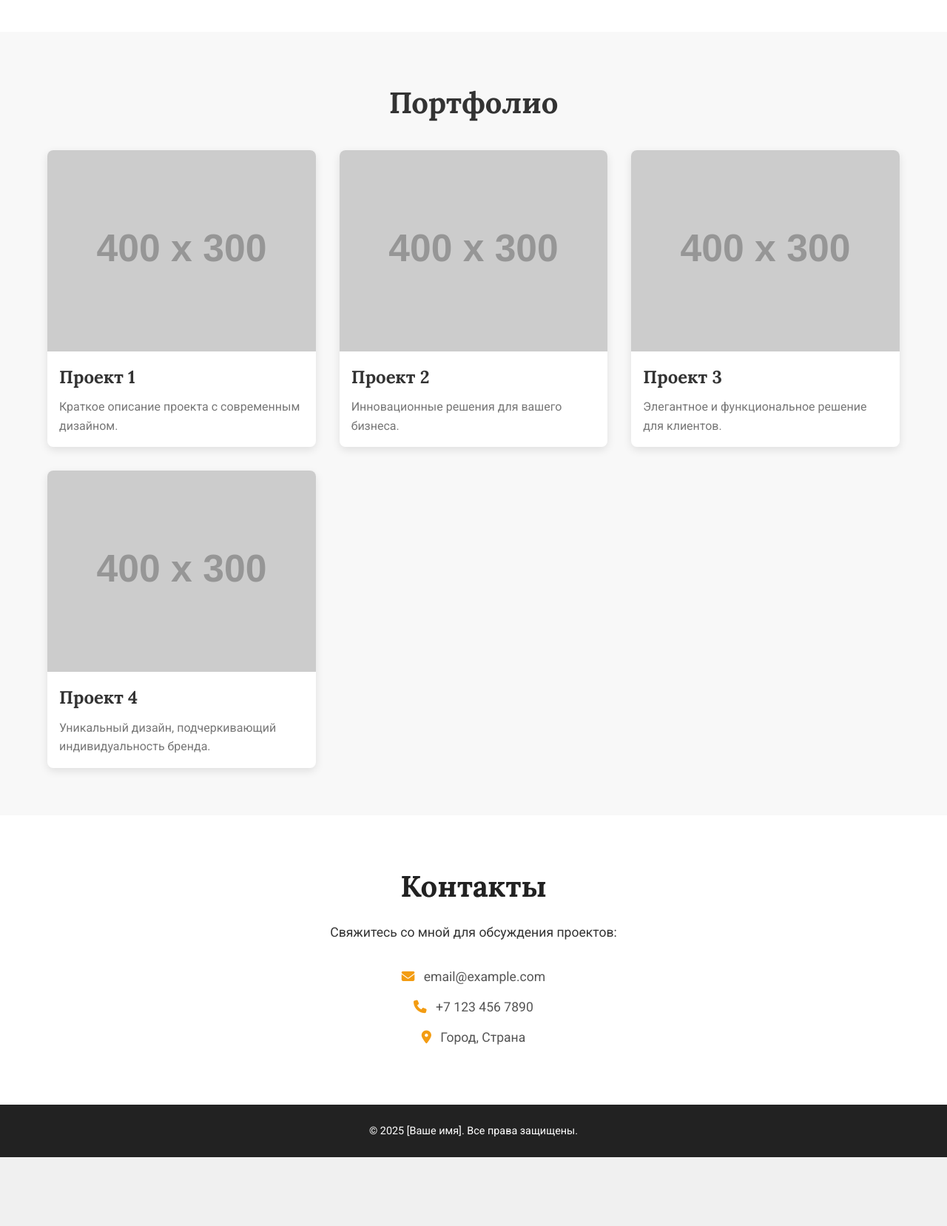
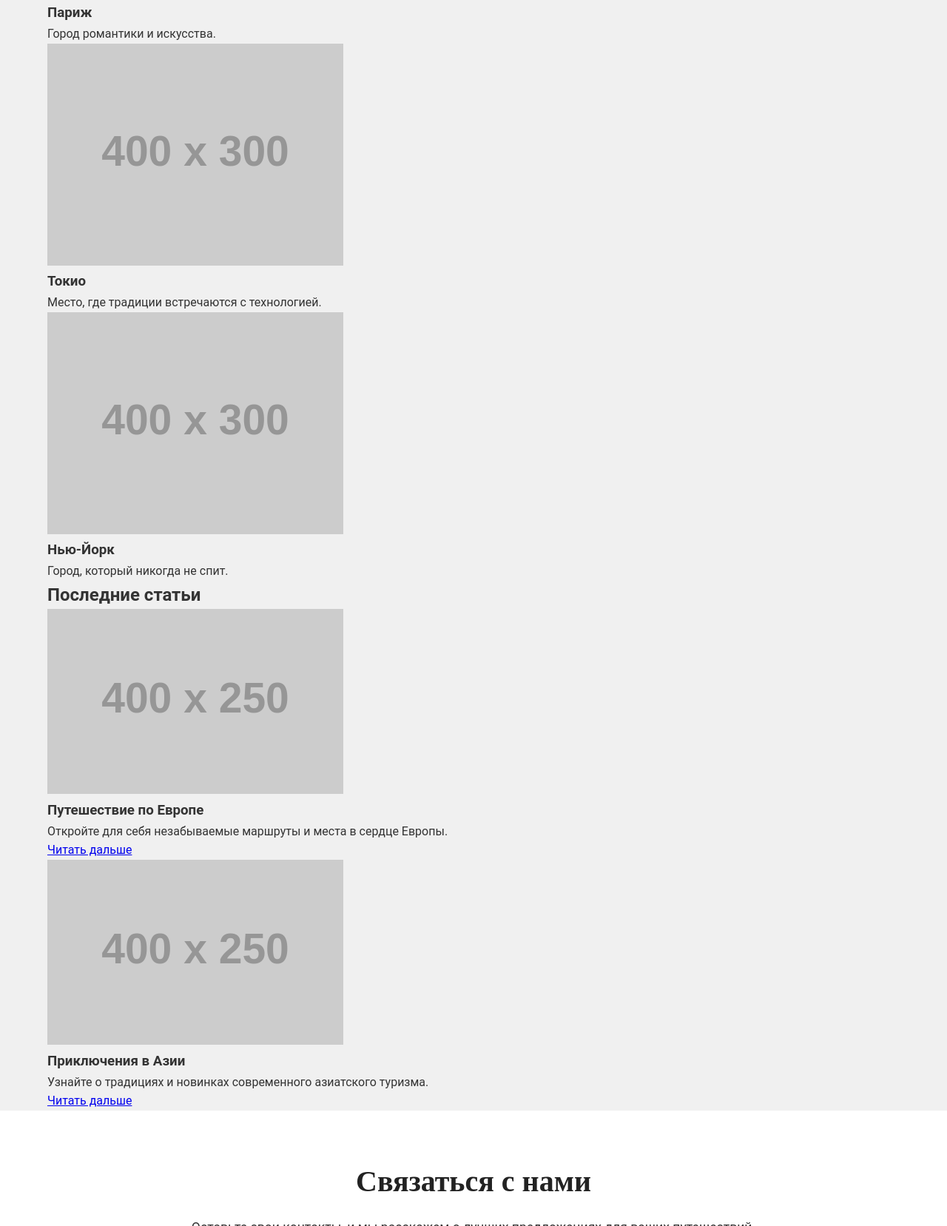
Before and after one commit to RomanDevMatrix/RomanDevMatrix.github.io, a plain HTML site: page index.html in a window 1280 px wide. Shown: the part 1143-2800 px from the top of the page at 74% size. Before the commit the page ends 2707 px from the top, so only its background shows below. Drawn offline with nearby package versions, Linux system fonts and the light colour scheme; placeholder pictures from the web are drawn by us.

Commit message:
Update index.html

```diff
--- a/index.html
+++ b/index.html
@@ -3,9 +3,9 @@
 <head>
   <meta charset="UTF-8">
   <meta name="viewport" content="width=device-width, initial-scale=1.0">
-  <title>Портфолио - Бизнес Класс</title>
+  <title>Travel Explorer</title>
   <!-- Google Fonts -->
-  <link href="https://fonts.googleapis.com/css2?family=Roboto:wght@400;700&family=Lora:ital,wght@0,400;0,700;1,400&display=swap" rel="stylesheet">
+  <link href="https://fonts.googleapis.com/css2?family=Poppins:wght@300;400;600&display=swap" rel="stylesheet">
   <!-- Font Awesome для иконок -->
   <link rel="stylesheet" href="https://cdnjs.cloudflare.com/ajax/libs/font-awesome/6.2.0/css/all.min.css">
   <!-- AOS Animation CSS -->
@@ -16,96 +16,107 @@
 <body>
   <!-- Фиксированное меню -->
   <nav>
-    <div class="container nav-container">
+    <div class="nav-container">
       <div class="logo">
-        <a href="#home">МоеПортфолио</a>
+        <a href="#home">Travel Explorer</a>
       </div>
       <ul class="nav-links">
         <li><a href="#home">Главная</a></li>
-        <li><a href="#about">Обо мне</a></li>
-        <li><a href="#portfolio">Портфолио</a></li>
+        <li><a href="#destinations">Направления</a></li>
+        <li><a href="#blog">Блог</a></li>
         <li><a href="#contact">Контакты</a></li>
       </ul>
     </div>
   </nav>
 
-  <!-- Хедер -->
+  <!-- Хедер с ярким фоновым изображением -->
   <header id="home">
     <div class="header-overlay"></div>
-    <div class="header-content" data-aos="fade-down">
-      <h1>Добро пожаловать в мое портфолио</h1>
-      <p>Эксклюзивные проекты для бизнеса</p>
-      <a href="#portfolio" class="btn">Смотреть работы</a>
+    <div class="header-content" data-aos="fade-up">
+      <h1>Открой мир с нами</h1>
+      <p>Путешествуй. Исследуй. Вдохновляйся.</p>
+      <a href="#destinations" class="btn">Узнать больше</a>
     </div>
   </header>
 
-  <!-- Секция "Обо мне" -->
-  <section id="about">
-    <div class="container about-container" data-aos="fade-up">
-      <div class="about-img">
-        <img src="https://via.placeholder.com/300x300" alt="Моя фотография">
-      </div>
-      <div class="about-text">
-        <h2>Обо мне</h2>
-        <p>Меня зовут [Ваше имя]. Я профессиональный веб-дизайнер и разработчик, специализирующийся на создании уникальных решений для бизнеса. Моя цель — разрабатывать современные, функциональные и эстетичные сайты, которые выделяются на фоне конкурентов.</p>
-      </div>
-    </div>
-  </section>
-
-  <!-- Секция "Портфолио" -->
-  <section id="portfolio">
-    <div class="container">
-      <h2 data-aos="fade-up">Портфолио</h2>
-      <div class="portfolio-grid">
-        <div class="portfolio-item" data-aos="zoom-in">
-          <img src="https://via.placeholder.com/400x300" alt="Проект 1">
-          <div class="portfolio-info">
-            <h3>Проект 1</h3>
-            <p>Краткое описание проекта с современным дизайном.</p>
+  <!-- Секция "Направления" -->
+  <section id="destinations">
+    <div class="container" data-aos="fade-up">
+      <h2>Лучшие направления</h2>
+      <div class="destinations-grid">
+        <div class="destination-item" data-aos="zoom-in">
+          <img src="https://via.placeholder.com/400x300?text=Париж" alt="Париж">
+          <div class="destination-info">
+            <h3>Париж</h3>
+            <p>Город романтики и искусства.</p>
           </div>
         </div>
-        <div class="portfolio-item" data-aos="zoom-in" data-aos-delay="150">
-          <img src="https://via.placeholder.com/400x300" alt="Проект 2">
-          <div class="portfolio-info">
-            <h3>Проект 2</h3>
-            <p>Инновационные решения для вашего бизнеса.</p>
+        <div class="destination-item" data-aos="zoom-in" data-aos-delay="150">
+          <img src="https://via.placeholder.com/400x300?text=Токио" alt="Токио">
+          <div class="destination-info">
+            <h3>Токио</h3>
+            <p>Место, где традиции встречаются с технологией.</p>
           </div>
         </div>
-        <div class="portfolio-item" data-aos="zoom-in" data-aos-delay="300">
-          <img src="https://via.placeholder.com/400x300" alt="Проект 3">
-          <div class="portfolio-info">
-            <h3>Проект 3</h3>
-            <p>Элегантное и функциональное решение для клиентов.</p>
-          </div>
-        </div>
-        <div class="portfolio-item" data-aos="zoom-in" data-aos-delay="450">
-          <img src="https://via.placeholder.com/400x300" alt="Проект 4">
-          <div class="portfolio-info">
-            <h3>Проект 4</h3>
-            <p>Уникальный дизайн, подчеркивающий индивидуальность бренда.</p>
+        <div class="destination-item" data-aos="zoom-in" data-aos-delay="300">
+          <img src="https://via.placeholder.com/400x300?text=Нью-Йорк" alt="Нью-Йорк">
+          <div class="destination-info">
+            <h3>Нью-Йорк</h3>
+            <p>Город, который никогда не спит.</p>
           </div>
         </div>
       </div>
     </div>
   </section>
 
+  <!-- Секция "Блог" -->
+  <section id="blog">
+    <div class="container" data-aos="fade-up">
+      <h2>Последние статьи</h2>
+      <div class="blog-grid">
+        <article class="blog-post" data-aos="flip-left">
+          <img src="https://via.placeholder.com/400x250?text=Статья+1" alt="Статья 1">
+          <div class="post-info">
+            <h3>Путешествие по Европе</h3>
+            <p>Откройте для себя незабываемые маршруты и места в сердце Европы.</p>
+            <a href="#" class="read-more">Читать дальше</a>
+          </div>
+        </article>
+        <article class="blog-post" data-aos="flip-left" data-aos-delay="150">
+          <img src="https://via.placeholder.com/400x250?text=Статья+2" alt="Статья 2">
+          <div class="post-info">
+            <h3>Приключения в Азии</h3>
+            <p>Узнайте о традициях и новинках современного азиатского туризма.</p>
+            <a href="#" class="read-more">Читать дальше</a>
+          </div>
+        </article>
+      </div>
+    </div>
+  </section>
+
   <!-- Секция "Контакты" -->
   <section id="contact">
-    <div class="container contact-container" data-aos="fade-up">
-      <h2>Контакты</h2>
-      <p>Свяжитесь со мной для обсуждения проектов:</p>
-      <ul class="contact-info">
-        <li><i class="fas fa-envelope"></i> email@example.com</li>
-        <li><i class="fas fa-phone"></i> +7 123 456 7890</li>
-        <li><i class="fas fa-map-marker-alt"></i> Город, Страна</li>
-      </ul>
+    <div class="container" data-aos="fade-up">
+      <h2>Связаться с нами</h2>
+      <p>Оставьте свои контакты, и мы расскажем о лучших предложениях для ваших путешествий.</p>
+      <form action="#" class="contact-form">
+        <input type="text" placeholder="Ваше имя" required>
+        <input type="email" placeholder="Ваш email" required>
+        <textarea placeholder="Ваше сообщение" required></textarea>
+        <button type="submit" class="btn">Отправить</button>
+      </form>
     </div>
   </section>
 
   <!-- Футер -->
   <footer>
     <div class="container">
-      <p>&copy; 2025 [Ваше имя]. Все права защищены.</p>
+      <p>&copy; 2025 Travel Explorer. Все права защищены.</p>
+      <ul class="social-links">
+        <li><a href="#"><i class="fab fa-facebook-f"></i></a></li>
+        <li><a href="#"><i class="fab fa-instagram"></i></a></li>
+        <li><a href="#"><i class="fab fa-twitter"></i></a></li>
+      </ul>
     </div>
   </footer>
 
```
